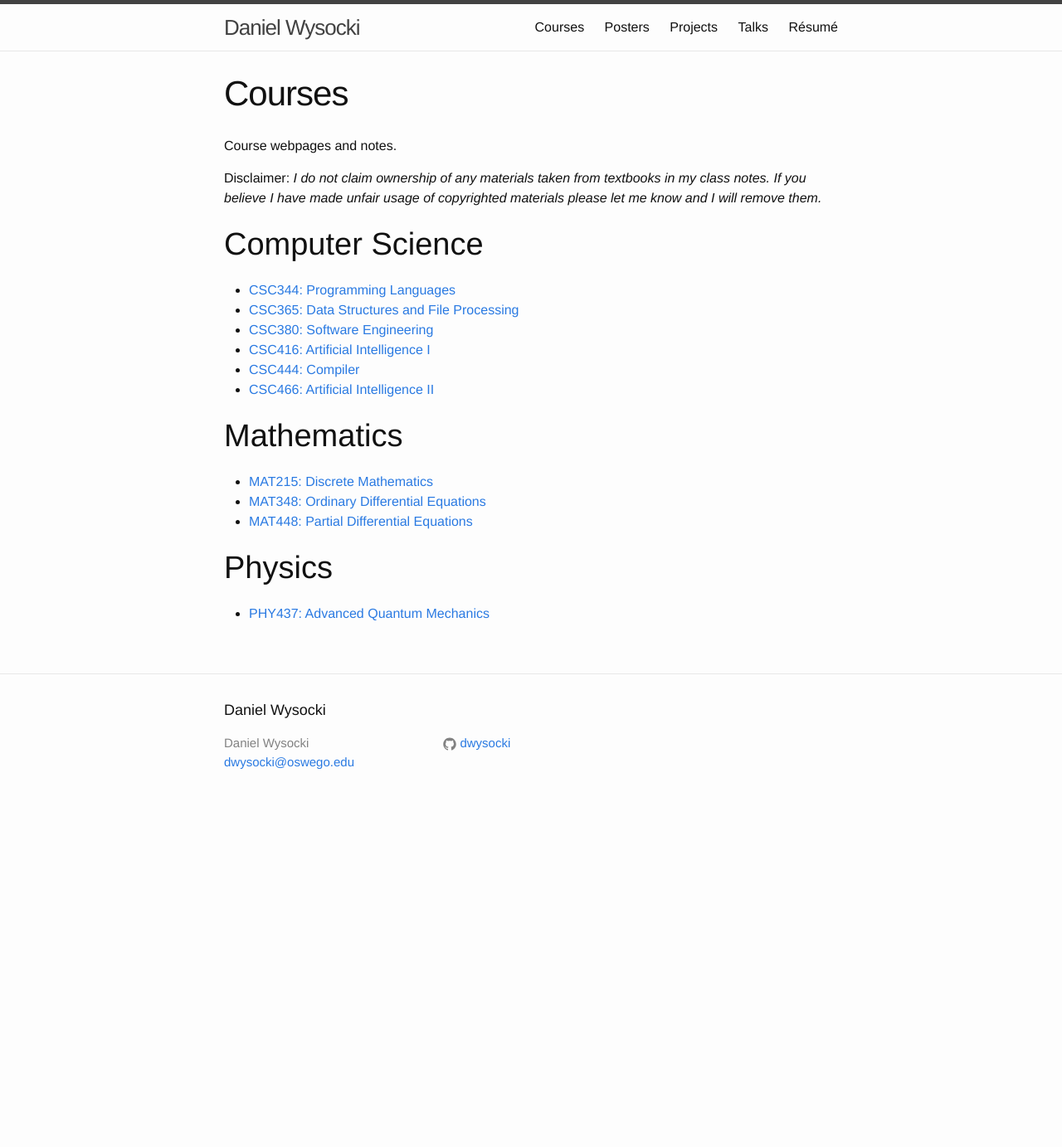
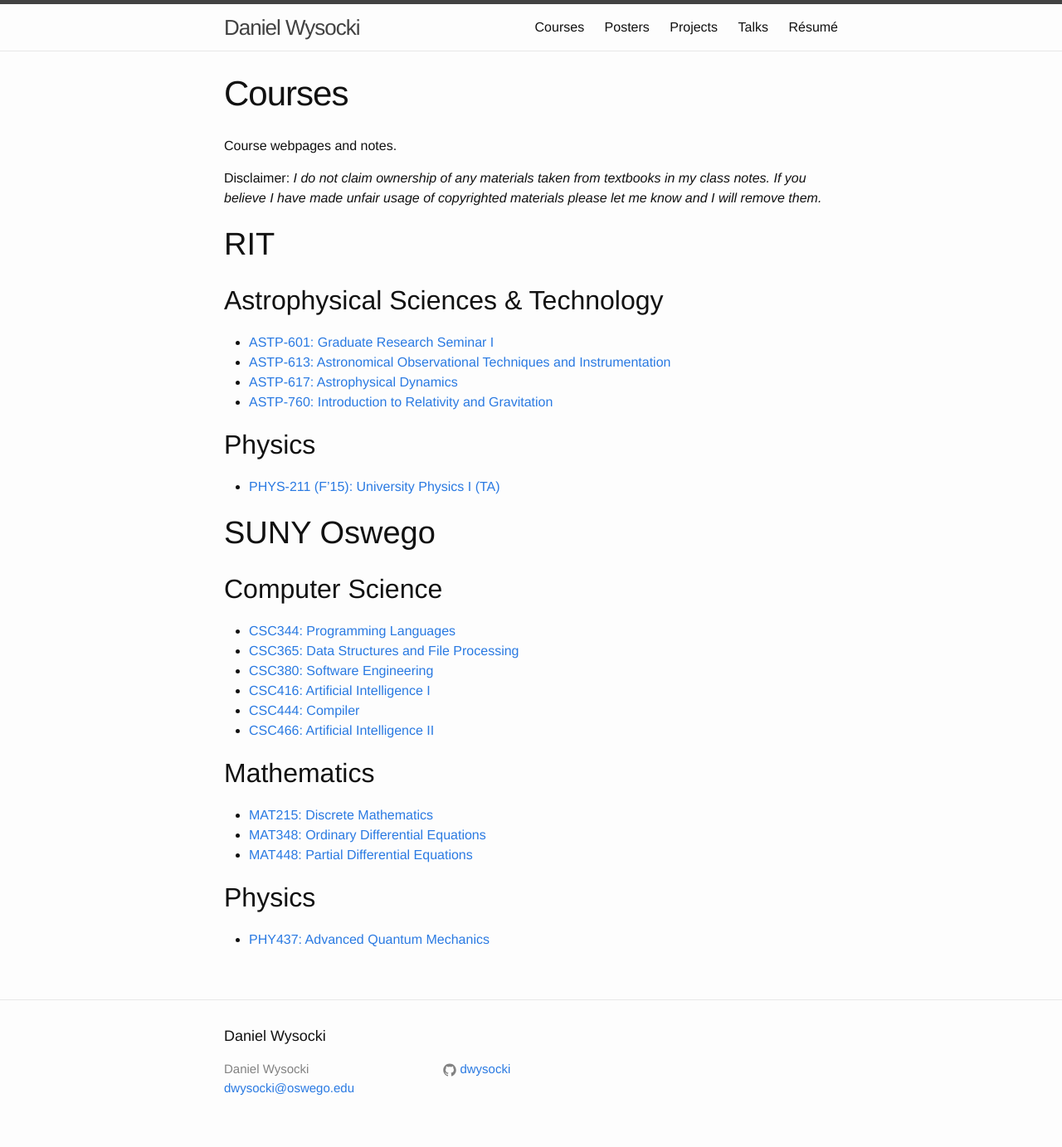
Before and after one commit to dwysocki/dwysocki.github.io, a Jekyll site: the page built from courses.md, in a window 1280 px wide. Shown: the whole page at 83% size. Built offline with Jekyll 4.4.1, drawn with Linux system fonts in a browser that asks for light colours; before the commit the page ends 990 px from its top, so only the background shows below that.

Commit message:
Updated courses page with RIT courses

```diff
--- a/courses.md
+++ b/courses.md
@@ -8,7 +8,28 @@ Course webpages and notes.
 
 Disclaimer: *I do not claim ownership of any materials taken from textbooks in my class notes. If you believe I have made unfair usage of copyrighted materials please let me know and I will remove them.*
 
-# Computer Science
+# RIT
+
+## Astrophysical Sciences & Technology
+
+- [ASTP-601: Graduate Research Seminar I](
+    https://dwysocki.github.io/ASTP-601/)
+- [ASTP-613: Astronomical Observational Techniques and Instrumentation](
+    https://dwysocki.github.io/ASTP-613/)
+- [ASTP-617: Astrophysical Dynamics](
+    https://dwysocki.github.io/ASTP-617/)
+- [ASTP-760: Introduction to Relativity and Gravitation](
+    https://dwysocki.github.io/ASTP-760/)
+
+## Physics
+
+- [PHYS-211 (F'15): University Physics I (TA)](
+    https://dwysocki.github.io/PHYS-211-F15)
+
+
+# SUNY Oswego
+
+## Computer Science
 
 - [CSC344: Programming Languages](
     https://dwysocki.github.io/csc344/notes.html)
@@ -23,7 +44,7 @@ Disclaimer: *I do not claim ownership of any materials taken from textbooks in m
 - [CSC466: Artificial Intelligence II](
     http://dwysocki.github.io/csc466/)
 
-# Mathematics
+## Mathematics
 
 - [MAT215: Discrete Mathematics](
     {{ site.baseurl }}/assets/notes/discrete-notes.pdf)
@@ -32,7 +53,7 @@ Disclaimer: *I do not claim ownership of any materials taken from textbooks in m
 - [MAT448: Partial Differential Equations](
     {{ site.baseurl }}/assets/notes/pde-notes.pdf)
 
-# Physics
+## Physics
 
 - [PHY437: Advanced Quantum Mechanics](
     https://dwysocki.github.io/phy437/)
```
